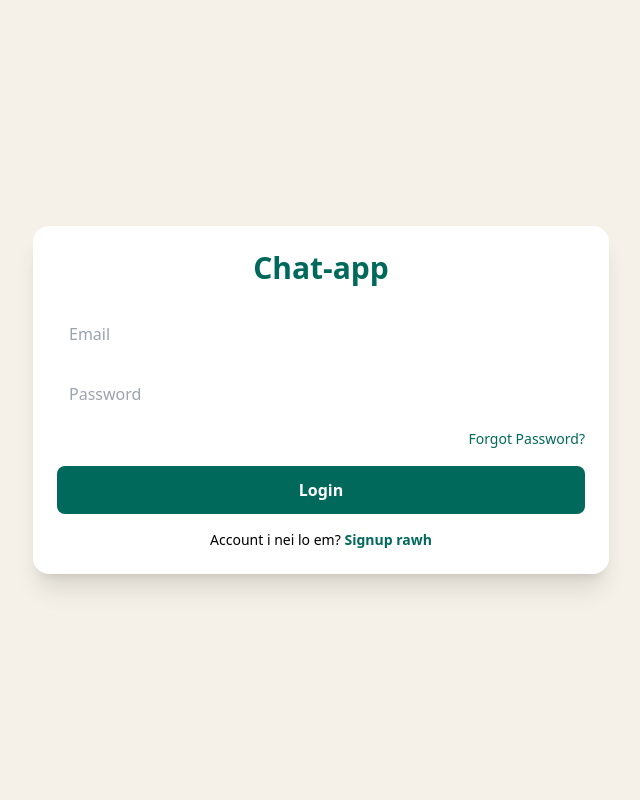
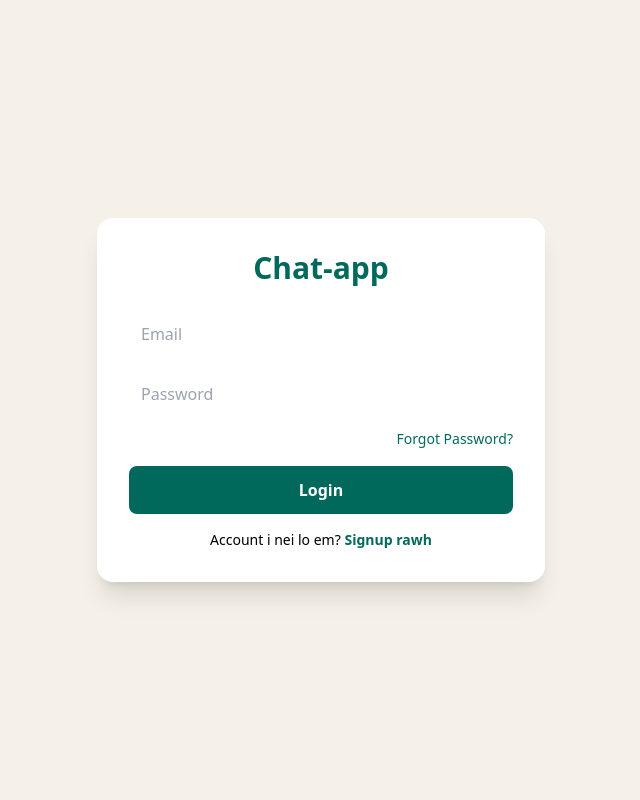
Before and after one commit to nghaka123/Chat-app, a Flask app: page / in a window 1280 px wide. Shown: the whole page, without its empty margins (319-959 px from the left). Run offline with Flask 3, Linux system fonts and the light colour scheme; some libraries are stand-ins or nearby versions.

Commit message:
Update login.html

```diff
--- a/templates/login.html
+++ b/templates/login.html
@@ -6,9 +6,11 @@
   <title>Login - Chat-app</title>
   <script src="https://cdn.tailwindcss.com"></script>
 </head>
-<body class="bg-[#F5F1E8] flex items-center justify-center min-h-screen p-2">
+<!-- min-h-screen leh flex kan hmang tawh -->
+<body class="bg-[#F5F1E8] flex items-center justify-center min-h-screen p-4">
 
-  <div class="bg-white p-6 rounded-2xl shadow-xl w-full max-w-xl">
+  <!-- hian max-w-md kan hmang a, a zau vak lo tur -->
+  <div class="bg-white p-8 rounded-2xl shadow-xl w-full max-w-md">
 
     <h1 class="text-3xl font-bold text-center mb-6 text-[#00695C]">Chat-app</h1>
 
@@ -30,7 +32,6 @@
         class="w-full p-3 border-gray-300 rounded-lg mb-2 focus:outline-none focus:ring-2 focus:ring-[#00695C]"
       >
 
-      <!-- FORGOT LINK DIK -->
       <div class="text-right mb-4">
         <a href="/forgot" class="text-sm text-[#00695C] font-medium hover:underline">Forgot Password?</a>
       </div>
@@ -41,7 +42,6 @@
 
     </form>
 
-    <!-- SIGNUP LINK DIK -->
     <p class="text-center mt-4 text-sm">Account i nei lo em? <a href="/signup" class="text-[#00695C] font-semibold hover:underline">Signup rawh</a></p>
   </div>
 
```
